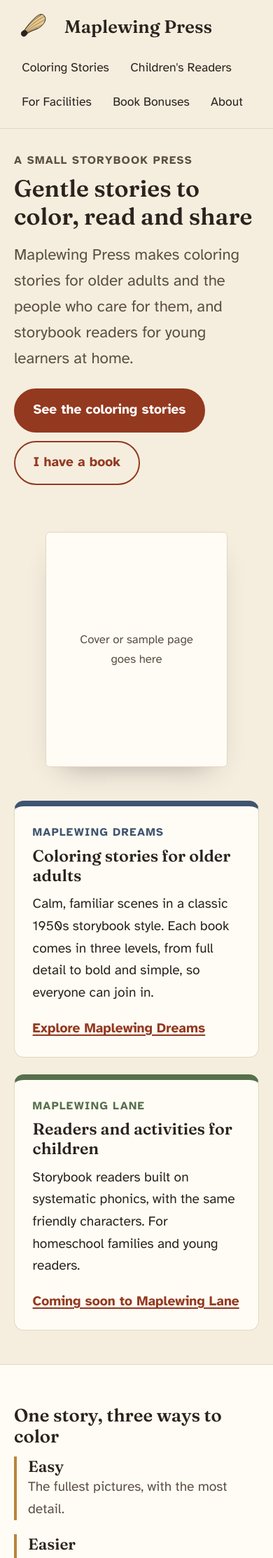
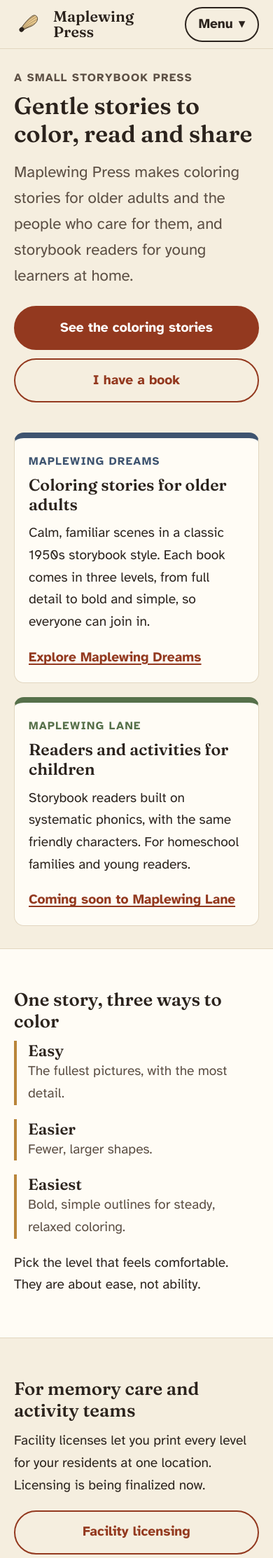
Before and after one commit to maplewingpress/maplewingpress, a Jekyll site: the page built from index.html, in a window 390 px wide. Shown: the top 2226 px of the page at 70% size. Built offline with Jekyll 4.4.1, drawn with Linux system fonts in a browser that asks for light colours.

Commit message:
Make the site easier to use on phones
Replace the wrapped five-link menu with one Menu button that opens a
list of large links, tighten the header, hide the empty cover
placeholder, and make buttons full width on small screens. Desktop
layout is unchanged.

Co-Authored-By: Claude Opus 5.5 (1M context) <noreply@anthropic.com>
Claude-Session: https://claude.ai/code/session_01ExhB8rXZm56c3hBbj4GzvL

```diff
--- a/_includes/header.html
+++ b/_includes/header.html
@@ -5,15 +5,22 @@
       <img src="{{ '/assets/img/samara.svg' | relative_url }}" alt="" width="64" height="48">
       <span>Maplewing Press</span>
     </a>
-    <nav aria-label="Main">
-      <ul class="nav">
+    {% capture nav_links %}
         {% assign s = page.section %}
         <li><a href="{{ '/dreams/' | relative_url }}"{% if s == 'dreams' %} aria-current="page"{% endif %}>Coloring Stories</a></li>
         <li><a href="{{ '/lane/' | relative_url }}"{% if s == 'lane' %} aria-current="page"{% endif %}>Children's Readers</a></li>
         <li><a href="{{ '/facilities/' | relative_url }}"{% if s == 'facilities' %} aria-current="page"{% endif %}>For Facilities</a></li>
         <li><a href="{{ '/bonuses/' | relative_url }}"{% if s == 'bonuses' %} aria-current="page"{% endif %}>Book Bonuses</a></li>
         <li><a href="{{ '/about/' | relative_url }}"{% if s == 'about' %} aria-current="page"{% endif %}>About</a></li>
-      </ul>
+    {% endcapture %}
+    <nav class="nav-wide" aria-label="Main">
+      <ul class="nav">{{ nav_links }}</ul>
     </nav>
+    <details class="nav-phone">
+      <summary>Menu</summary>
+      <nav aria-label="Main">
+        <ul class="nav">{{ nav_links }}</ul>
+      </nav>
+    </details>
   </div>
 </header>
--- a/assets/css/site.css
+++ b/assets/css/site.css
@@ -107,12 +107,34 @@ a:hover { color: var(--russet-dark); text-decoration-thickness: .14em; }
 .footer-brand { display: flex; align-items: center; gap: .5rem; font: 600 1.3rem var(--display); }
 .footer-links { list-style: none; padding: 0; display: flex; flex-wrap: wrap; gap: .5rem 2rem; }
 
+/* Phone menu: a single "Menu" button that opens a list of large links */
+.nav-phone { display: none; }
+.nav-phone summary { list-style: none; cursor: pointer; font-weight: 700; color: var(--ink); border: 2px solid var(--ink); border-radius: 999px; padding: .45rem 1.1rem; min-height: 48px; display: flex; align-items: center; }
+.nav-phone summary::-webkit-details-marker { display: none; }
+.nav-phone summary::after { content: "\25BE"; margin-left: .5rem; }
+.nav-phone[open] summary::after { content: "\25B4"; }
+
 @media (max-width: 760px) {
   body { font-size: 1.2rem; }
-  .hero { padding-top: 2rem; }
-  .hero-inner, .lines, .split, .grid, .grid.three, .levels { grid-template-columns: 1fr; }
-  .hero-art { max-width: 260px; }
-  .nav a { padding: .5rem .7rem; }
+  .header-inner { flex-wrap: nowrap; padding-top: .6rem; padding-bottom: .6rem; }
+  .brand { font-size: 1.35rem; }
+  .brand img { width: 48px; height: 36px; }
+  .nav-wide { display: none; }
+  .nav-phone { display: block; }
+  .nav-phone[open] nav { position: absolute; left: 0; right: 0; margin-top: .6rem; background: var(--card); border-bottom: 1px solid var(--rule); box-shadow: 0 12px 24px -16px rgba(43,35,29,.5); z-index: 5; }
+  .nav-phone .nav { flex-direction: column; gap: 0; padding: .25rem 1.25rem .75rem; }
+  .nav-phone .nav a { font-size: 1.25rem; padding: .85rem .25rem; border-radius: 0; border-bottom: 1px solid var(--rule); min-height: 56px; }
+  .nav-phone .nav li:last-child a { border-bottom: 0; }
+  .site-header { position: relative; }
+  .hero { padding: 1.75rem 0 1.5rem; }
+  .hero-inner, .lines, .split, .grid, .grid.three, .levels { grid-template-columns: 1fr; gap: 1.25rem; }
+  .hero-art { display: none; }
+  .actions { flex-direction: column; }
+  .actions .button, .split .button, .bonus .button { display: block; text-align: center; }
+  .lines { padding-bottom: 2rem; }
+  .card { padding: 1.25rem; }
+  .split { gap: 1rem; padding-bottom: 2.5rem; }
+  .steps li { padding-left: 3.4rem; }
 }
 
 @media (prefers-reduced-motion: reduce) { * { transition: none !important; animation: none !important; } }
```
